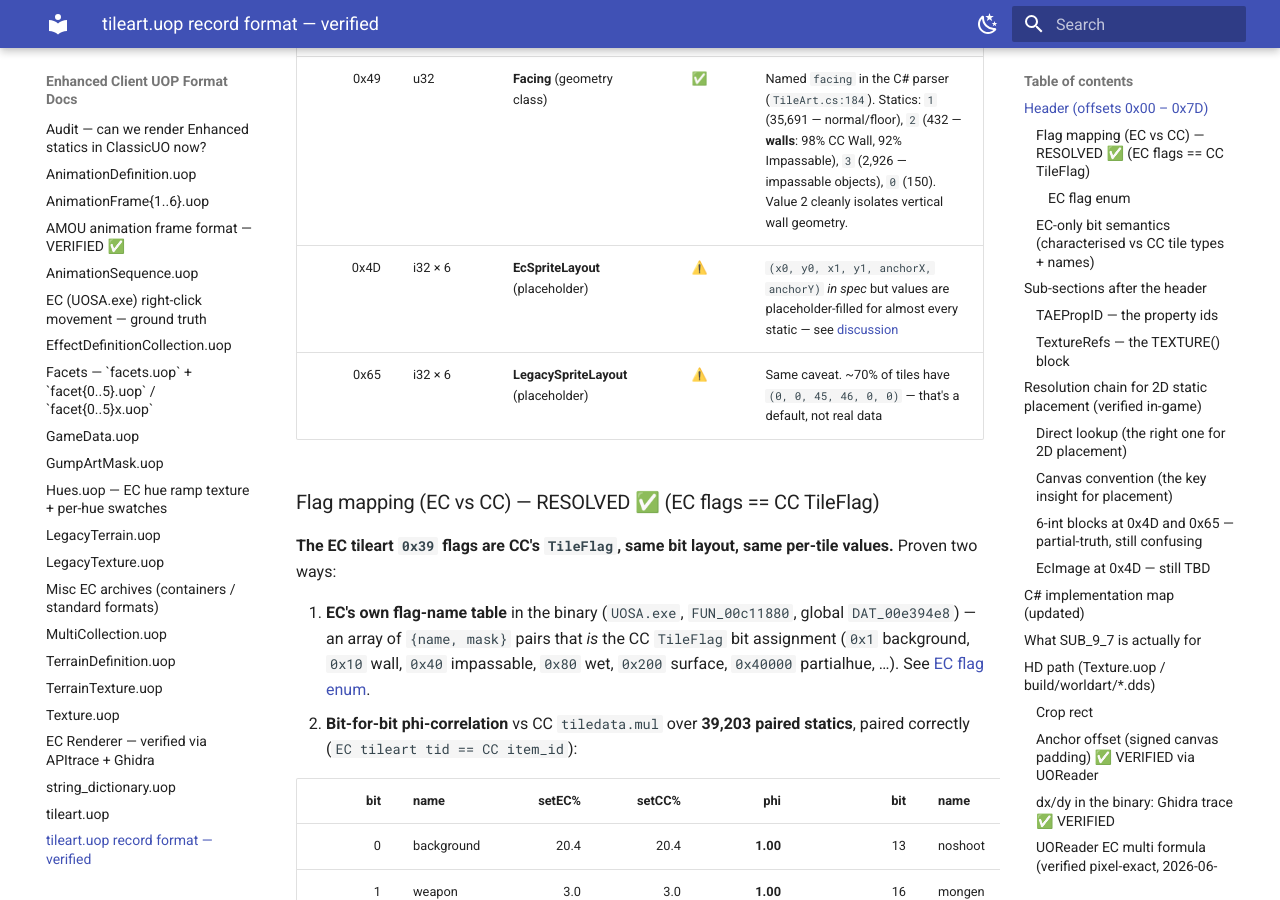
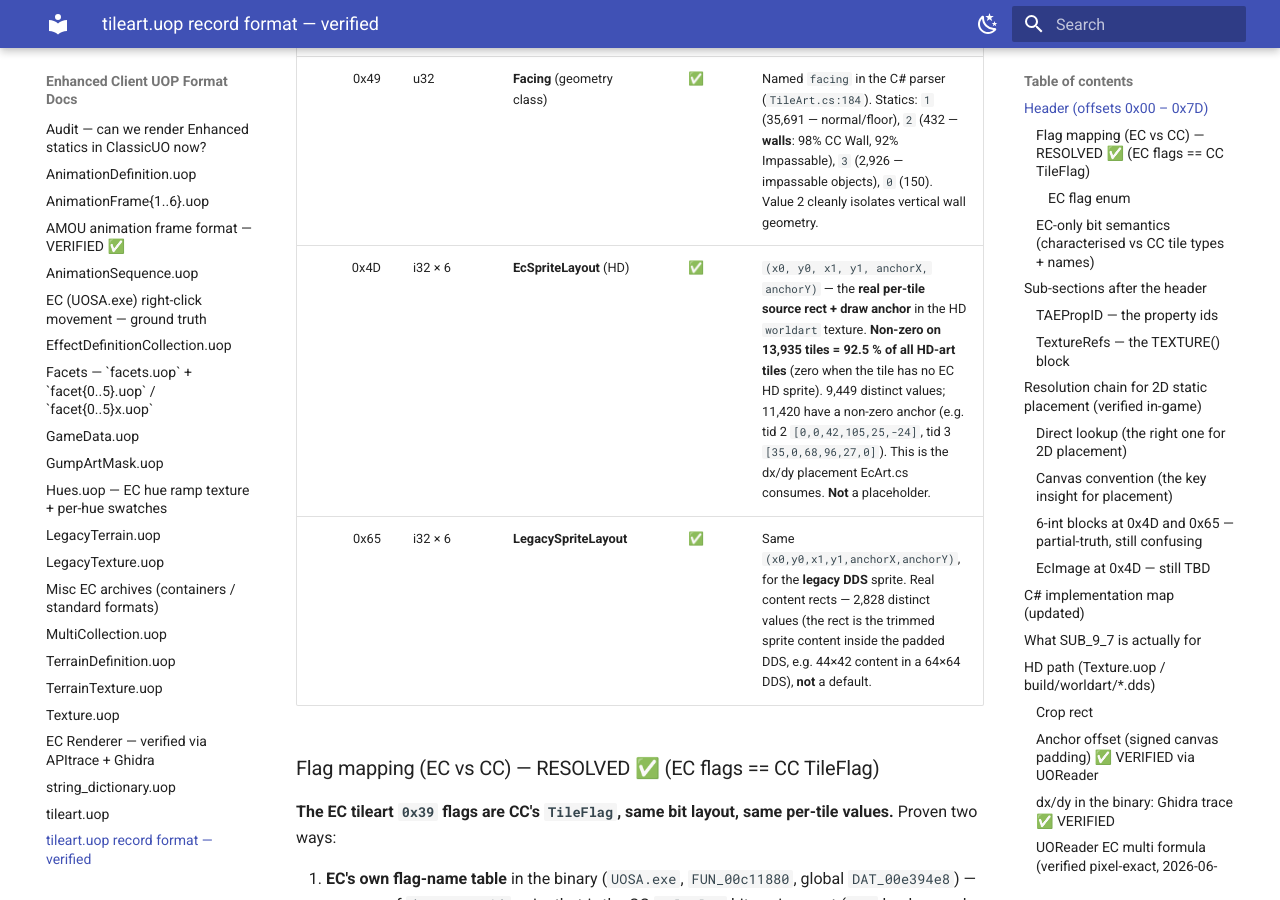
Before and after one commit to KonssnoK/UO-unity_playground, an MkDocs documentation site: the page built from docs/tileart_VERIFIED.md, in a window 1280 px wide and 900 px high, scrolled down 2353 px. Built offline with MkDocs 1.6.1 and Material for MkDocs 9.7.7, drawn with Linux system fonts in a browser that asks for light colours; some of the changed text lies outside the part shown.

Commit message:
[docs] EcSpriteLayout/LegacyImage are real layout (UOReader was right)
0x4D/0x65 are real per-tile (x0,y0,x1,y1,anchorX,anchorY) layout rects, as
UOReader's "B[24] EC IMAGE / 2D IMAGE" spec + Ghidra FUN_0051af20 say.
EcSpriteLayout non-zero on 92.5% of HD-art tiles, 9449 distinct values,
11420 with non-zero anchor. The summary table wrongly stamped them
"placeholder"; corrected to match the doc's own deeper discussion.

```diff
--- a/docs/tileart_VERIFIED.md
+++ b/docs/tileart_VERIFIED.md
@@ -41,8 +41,8 @@ are annotated.
 | 0x39   | u64      | **Flags (EC)**              | ✅       | **CC `TileFlag`, identical bit layout** — verified bit-for-bit against CC `tiledata.mul` (phi = 1.00 for ~20 bits; see [Flag mapping](#flag-mapping-ec-vs-cc)). The EC bit names come from the client's own flag table (`UOSA.exe FUN_00c11880`). |
 | 0x41   | u64      | **Flags (legacy)**          | ✅       | Bit-perfect mirror of `0x39`; the legacy-side copy. |
 | 0x49   | u32      | **Facing** (geometry class) | ✅       | Named `facing` in the C# parser (`TileArt.cs:184`). Statics: `1` (35,691 — normal/floor), `2` (432 — **walls**: 98% CC Wall, 92% Impassable), `3` (2,926 — impassable objects), `0` (150). Value 2 cleanly isolates vertical wall geometry. |
-| 0x4D   | i32 × 6  | **EcSpriteLayout** (placeholder) | ⚠️  | `(x0, y0, x1, y1, anchorX, anchorY)` *in spec* but values are placeholder-filled for almost every static — see [discussion](#6-int-blocks-at-0x4d-and-0x65--not-what-they-appear) |
-| 0x65   | i32 × 6  | **LegacySpriteLayout** (placeholder) | ⚠️ | Same caveat. ~70% of tiles have `(0, 0, 45, 46, 0, 0)` — that's a default, not real data |
+| 0x4D   | i32 × 6  | **EcSpriteLayout** (HD)      | ✅       | `(x0, y0, x1, y1, anchorX, anchorY)` — the **real per-tile source rect + draw anchor** in the HD `worldart` texture. **Non-zero on 13,935 tiles = 92.5 % of all HD-art tiles** (zero when the tile has no EC HD sprite). 9,449 distinct values; 11,420 have a non-zero anchor (e.g. tid 2 `[0,0,42,105,25,-24]`, tid 3 `[35,0,68,96,27,0]`). This is the dx/dy placement EcArt.cs consumes. **Not** a placeholder. |
+| 0x65   | i32 × 6  | **LegacySpriteLayout**      | ✅       | Same `(x0,y0,x1,y1,anchorX,anchorY)`, for the **legacy DDS** sprite. Real content rects — 2,828 distinct values (the rect is the trimmed sprite content inside the padded DDS, e.g. 44×42 content in a 64×64 DDS), **not** a default. |
 
 ### Flag mapping (EC vs CC) — RESOLVED ✅ (EC flags == CC TileFlag)
 
@@ -869,9 +869,13 @@ in ``EcArt.DecodeDxt5Rgba``.
    masks). Whenever a wiki spec routes through indirection, double-check
    whether the renderer code path actually uses that indirection or
    shortcuts to the formatted name.
-3. The `EcImage`/`LegacyImage` 6-int blocks are placeholder-filled for
-   most static tiles. Don't trust them as crop rects or anchors without
-   visual verification against the actual DDS content.
+3. The `EcImage`/`LegacyImage` 6-int blocks are **real per-tile
+   `(x0,y0,x1,y1,anchorX,anchorY)` layout** (as UOReader's `B[24] EC IMAGE` /
+   `2D IMAGE` spec and Ghidra `FUN_0051af20` both say) — *not* placeholders.
+   `EcImage` is non-zero on 92.5 % of HD-art tiles; the anchor (`anchorX,
+   anchorY`) is the dx/dy EcArt.cs already uses. The open part is only the exact
+   *coordinate space* for using the `(x0,y0,x1,y1)` rect as a render source-crop
+   (see the 0x4D/0x65 discussion) — the field meaning itself is settled.
 4. EC DDS canvases share their `(0,0)` origin with CC TGA canvases —
    they just extend further right/down. Use CC's canvas dimensions in
    the anchor math and draw the whole EC canvas.
```
